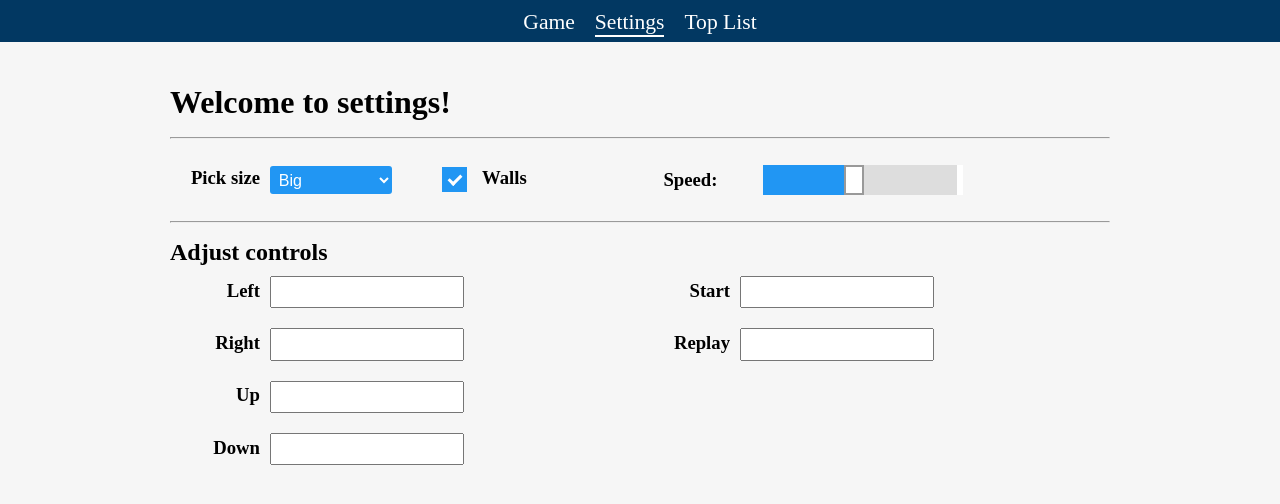
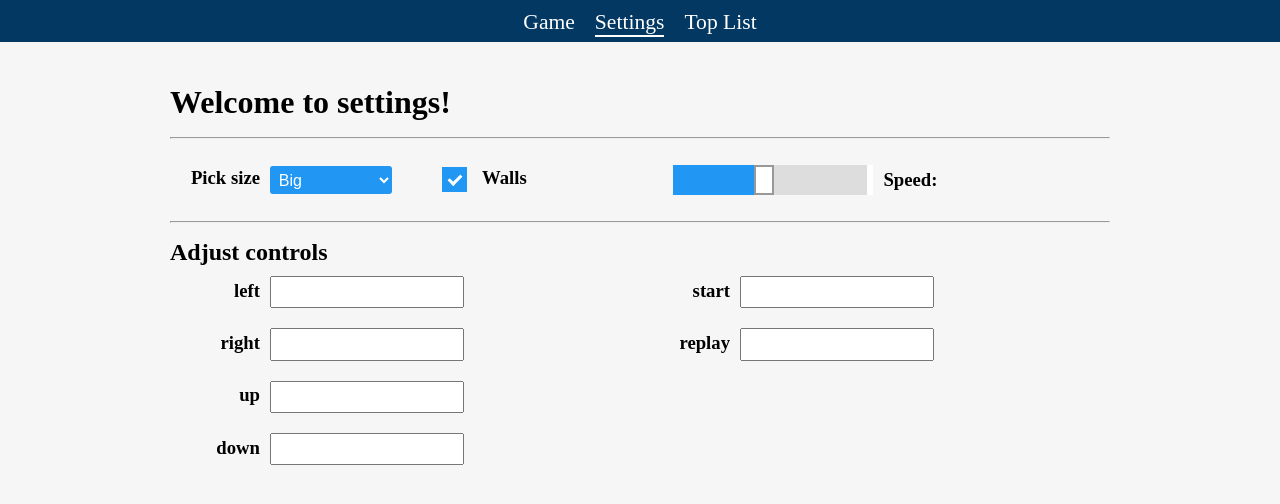
Before and after one commit to deskosekulovic/Snake, a React app: page /settings in a window 1280 px wide. Shown: the top 504 px of the page. Built offline with nearby package versions, Linux system fonts and the light colour scheme.

Commit message:
refactoring

```diff
--- a/src/components/Settings.js
+++ b/src/components/Settings.js
@@ -37,40 +37,30 @@ class Settings extends Component {
             </label>
           </Block1>
           <Block3>
+            <label>
+              <Slider type="range" min="10" max="100" step="10" name="speed" />
+            </label>
             <h3>Speed: </h3>
-            <Slider type="range" min="10" max="100" step="10" name="speed" />
           </Block3>
         </Form1>
         <hr />
         <Form2>
           <h2>Adjust controls</h2>
           <Block1>
-            <label className="container">
-              <h3>Left</h3>
-              <input type="text" name="left" value="" />
-            </label>
-            <label className="container">
-              <h3>Right</h3>
-              <input type="text" name="right" value="" />
-            </label>
-            <label className="container">
-              <h3>Up</h3>
-              <input type="text" name="up" value="" />
-            </label>
-            <label className="container">
-              <h3>Down</h3>
-              <input type="text" name="down" value="" />
-            </label>
+            {['left', 'right', 'up', 'down'].map(el => (
+              <label key={el}>
+                <h3>{el}</h3>
+                <input type="text" name={el} value="" />
+              </label>
+            ))}
           </Block1>
           <Block2>
-            <label className="container">
-              <h3>Start</h3>
-              <input type="text" name="start" value="" />
-            </label>
-            <label className="container">
-              <h3>Replay</h3>
-              <input type="text" name="replay" value="" />
-            </label>
+            {['start', 'replay'].map(el => (
+              <label key={el}>
+                <h3>{el}</h3>
+                <input type="text" name={el} value="" />
+              </label>
+            ))}
           </Block2>
         </Form2>
       </StyledSettings>
```
